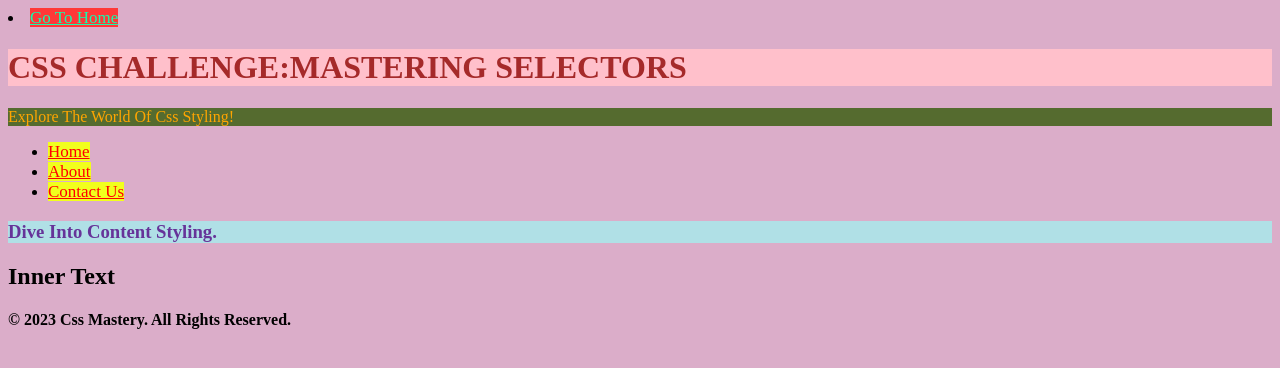
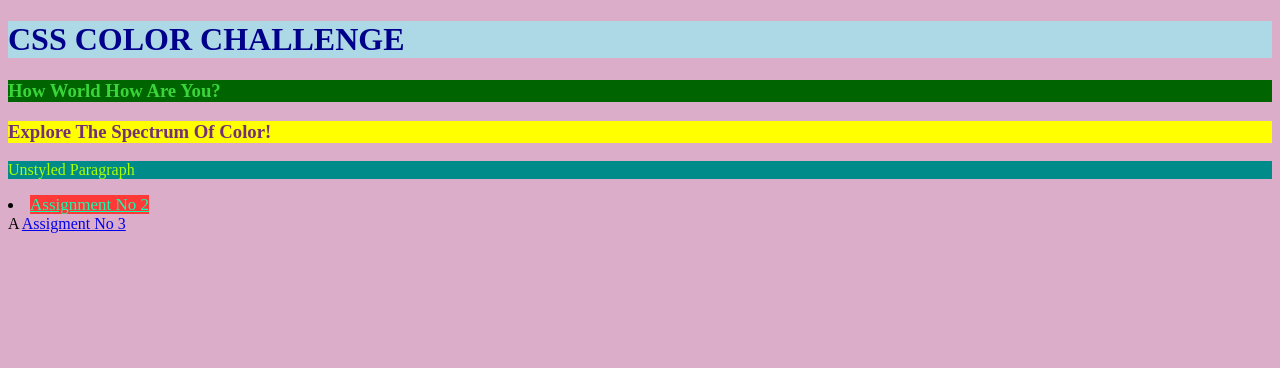
Before and after one commit to muhammad-akasha/css-assigment, a plain HTML site: page index.html in a window 1280 px wide. Drawn offline with Linux system fonts and the light colour scheme.

Commit message:
Update index.html

```diff
--- a/index.html
+++ b/index.html
@@ -4,27 +4,19 @@
     <meta charset="UTF-8">
     <meta name="viewport" content="width=device-width, initial-scale=1.0">
     <meta http-equiv="X-UA-Compatible" content="ie=edge">
-    <title>Document</title><link rel="stylesheet" href="assign.css">
+    <title>assignment of css</title>
+    <link rel="stylesheet" href="assign.css">
 </head>
-<li>
-    <a href="./assign.html">go to home</a>
-</li>
 <body>
-    <h1 class="second">css challenge:mastering selectors</h1>
-    <p class="secpara">explore the world of css styling!</p>
-    <ul>
-        <li><a href="/">home</a>
+    <h1> css color challenge</h1>
+    <h3>how world how are you?</h3>
+    <h3 class="thirdsen">explore the spectrum of color!</h3>
+    <p>unstyled paragraph</p>
 
-       </li>
-        <li><a href="/">about</a></li>
-        <li> <a href="/">contact us</a></li>
-    </ul>
-    <h3 class="three">dive into content styling.
 
-    </h3>
-    <h2>inner text</h2>
-    <h4>
-        &copy;  2023 css mastery. all rights reserved.
-    </h4>
+  <li>
+      <a href="./index.html">assignment no 2</a></li>
+    a  <a href="./assign2.html">assigment no 3</a>
+  </li>
 </body>
 </html>
```
